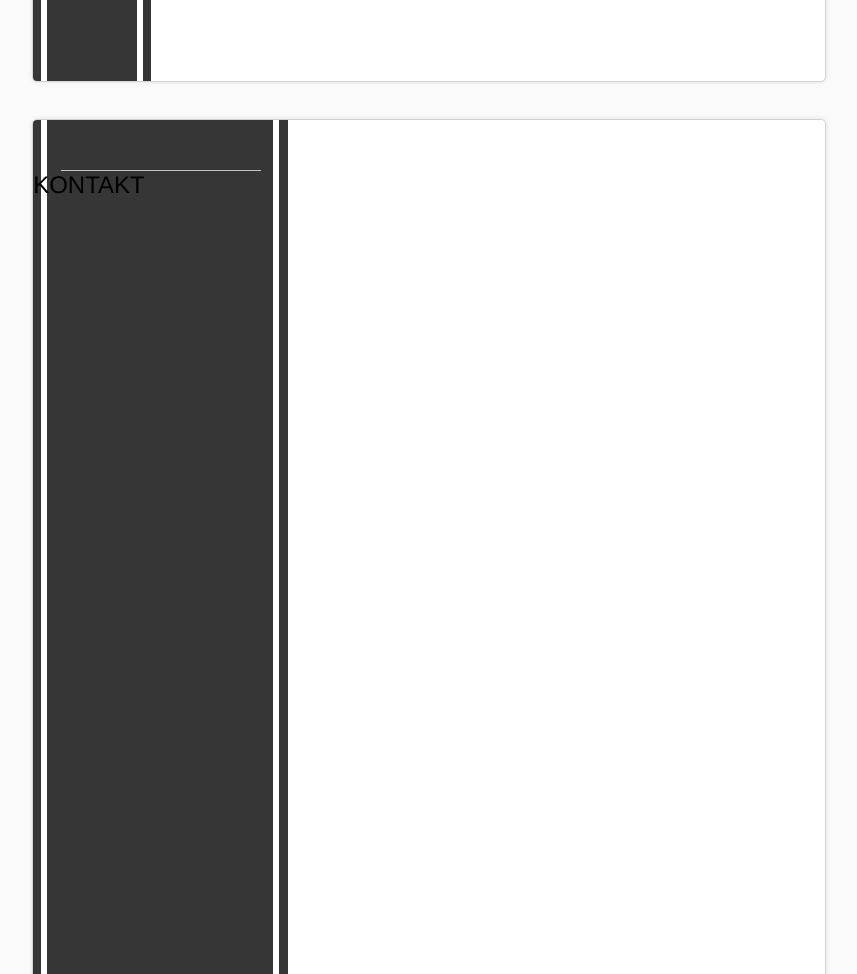
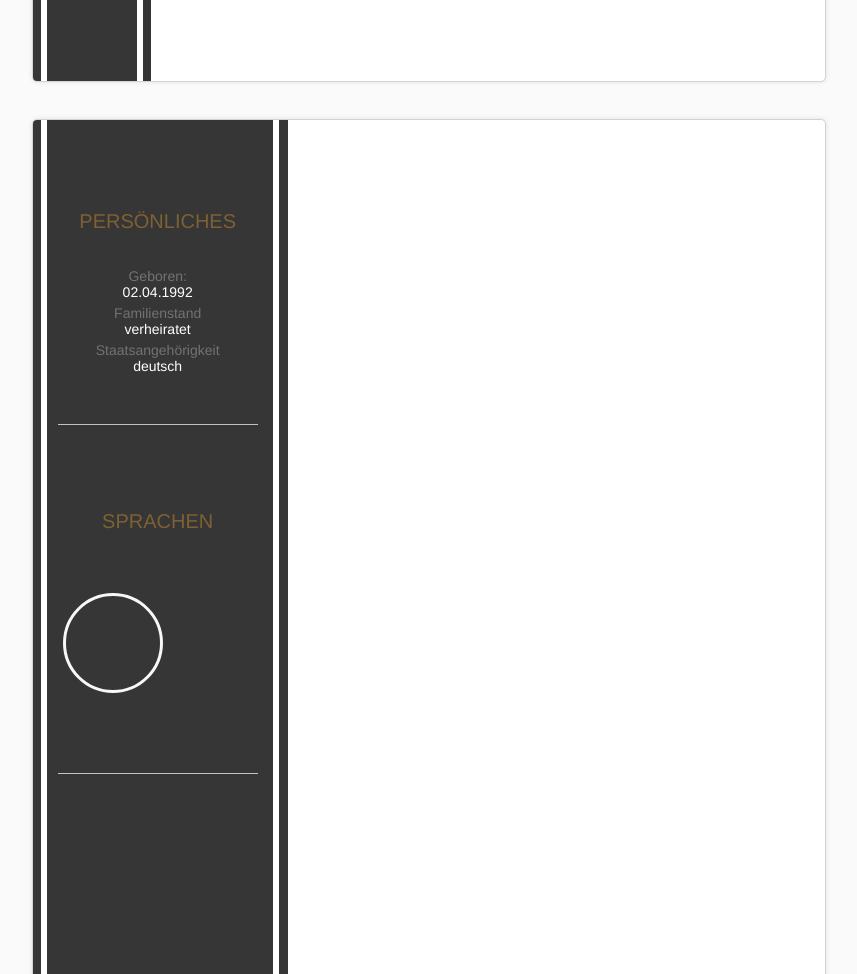
Before and after one commit to antonbodrov/cv, a plain HTML site: page index.html in a window 1280 px wide. Shown: the part 1080-2054 px from the top of the page, without its empty margins (211-1068 px from the left). Drawn offline with Linux system fonts and the light colour scheme.

Commit message:
index.html + main.css Update
Info Block (Persönliches und Sprachen) hinzugefügt.

```diff
--- a/index.html
+++ b/index.html
@@ -21,11 +21,22 @@
         </div>
         <div class="page">
             <div class="vorlage_cv">
-                <div class="cv_kontaktBlock">
-                    <div class="line"></div>
-                    <h2 class="m1">KONTAKT</h2>
+                <div class="cv_sprachenBlock">
+                    <h4 class="info_block_Header personliches">SPRACHEN</h4>
+                    <div class="circle_fullscale"></div>
+                    <div class="line2"></div>
+                </div>
+                <div class="cv_personlichesBlock">
+                    <h4 class="info_block_Header personliches">PERSÖNLICHES</h4>
+                    <p class="info_block_beschriftung">Geboren:</p>
+                    <p class="info_block_text">02.04.1992</p>
+                    <p class="info_block_beschriftung">Familienstand</p>
+                    <p class="info_block_text">verheiratet</p>
+                    <p class="info_block_beschriftung">Staatsangehörigkeit</p>
+                    <p class="info_block_text">deutsch</p>
+                    <div class="line1"></div>
+                </div>
 
-                </div>
             </div>
         </div>
     </div>
--- a/main.css
+++ b/main.css
@@ -125,13 +125,52 @@ p{
     padding-top: 200px;
     width: 300px;
 }
-.cv_kontaktBlock{
+.cv_personlichesBlock{
+    width: 249px;
+    margin: 0 auto;
+    position: absolute;
+    padding-top: 90px;
+}
+.cv_sprachenBlock{
+    width: 249px;
+    margin: 0 auto;
+    position: absolute;
+    padding-top: 390px;
+}
+.info_block_Header{
+    text-align: center;
+    color: #7E6132;
+}
+.personliches{
+    padding-bottom: 30px;
+}
+.info_block_beschriftung{
+    text-align: center;
+    color: #727272;
+    padding-top: 5px;
+}
+.info_block_text{
+    text-align: center;
+    color: #ffffff;
+}
+.line1{
     padding-top: 50px;
-}
-.line{
     margin: 0 auto;
     width: 200px;
     border-bottom: 1px solid rgb(194, 194, 194);
+}
+.line2{
+    padding-top: 50px;
+    margin: 0 auto;
+    width: 200px;
+    border-bottom: 1px solid rgb(194, 194, 194);
+}
+.circle_fullscale{
+    margin: 30px;
+    width: 100px;
+    height: 100px;
+    border-radius: 50%;
+    border: rgb(248, 248, 248) solid;
 }
 @page {
     size: A4;
```
